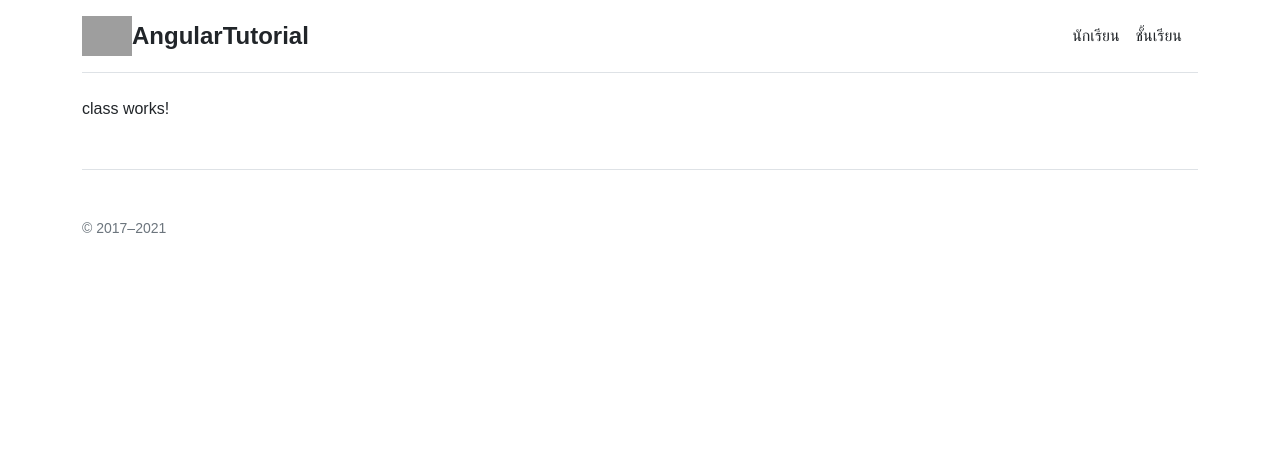
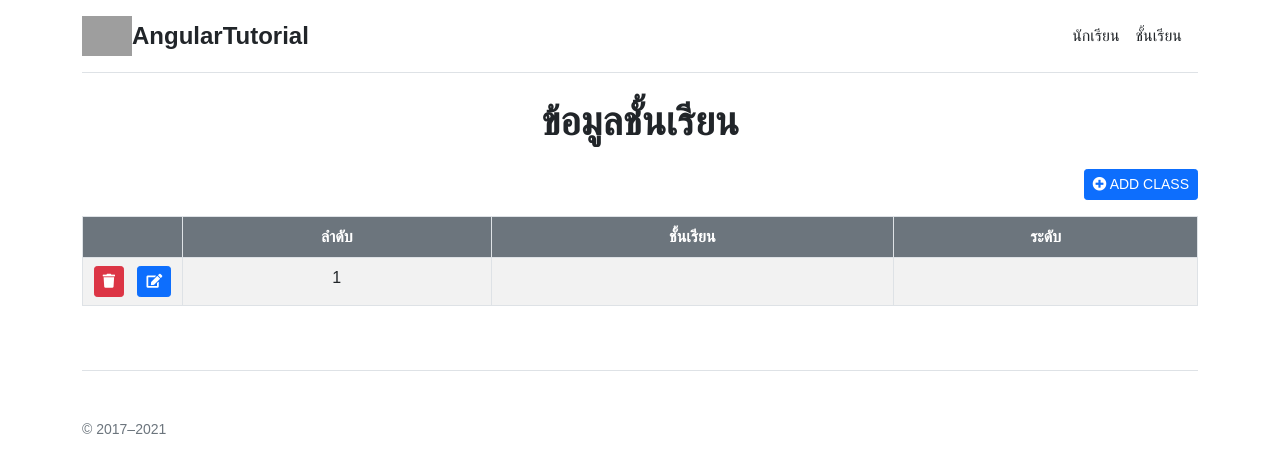
Before and after one commit to Lukmanchehdo/angularBasic, an Angular app: page /class in a window 1280 px wide. Shown: the top 472 px of the page. Built offline with nearby package versions, Linux system fonts and the light colour scheme; grey boxes are pictures that could not be loaded.

Commit message:
commit class

```diff
--- a/src/app/component/class/class.component.html
+++ b/src/app/component/class/class.component.html
@@ -1 +1,74 @@
-<p>class works!</p>
+<h2 class="display-6 text-center mb-4" style="font-weight:bold;">ข้อมูลชั้นเรียน</h2>
+<div class="table-responsive">
+    <div align="right" class="mb-3">
+        <a class="btn btn-sm btn-primary" data-bs-toggle="modal" data-bs-target="#staticBackdrop">
+            <i class="fa fa-plus-circle" aria-hidden="true"></i> ADD CLASS
+        </a>
+    </div>
+    <table class="table table-striped table-bordered table-hover">
+        <thead class="bg-secondary text-white">
+            <tr class="text-center">
+                <th scope="col" width="100px"></th>
+                <th scope="col">ลำดับ</th>
+                <th scope="col">ชั้นเรียน</th>
+                <th scope="col">ระดับ</th>
+            </tr>
+        </thead>
+        <tbody>
+            <tr>
+                <th scope="row" class="text-center">
+                    <a class="btn btn-sm btn-danger">
+                        <i class="fa fa-trash" aria-hidden="true"></i>
+                    </a>
+                    &nbsp;
+                    <a class="btn btn-sm btn-primary" data-bs-toggle="modal" data-bs-target="#staticBackdrop">
+                        <i class="fa fa-edit" aria-hidden="true"></i>
+                    </a>
+                </th>
+                <td class="text-center">1</td>
+                <td></td>
+                <td></td>
+            </tr>
+        </tbody>
+    </table>
+</div>
+
+<!-- Modal -->
+<div class="modal fade" id="staticBackdrop" data-bs-backdrop="static" data-bs-keyboard="false" tabindex="-1" aria-labelledby="staticBackdropLabel" aria-hidden="true">
+    <div class="modal-dialog">
+        <div class="modal-content">
+            <div class="modal-header bg-primary text-white">
+                <h5 class="modal-title" id="staticBackdropLabel"><i class="fa fa-pencil" aria-hidden="true"></i> ข้อมูลนักเรียน
+                </h5>
+                <button type="button" class="btn-close" data-bs-dismiss="modal" aria-label="Close"></button>
+            </div>
+            <div class="modal-body">
+                <div class="row">
+                    <div class="col-md-12">
+                        <div class="form-group mb-3">
+                            <label for="name">ชั้น</label>
+                            <input type="text" class="form-control" name="student.name" />
+                        </div>
+                    </div>
+                </div>
+                <div class="row">
+                    <div class="col-md-12">
+                        <div class="form-group mb-3">
+                            <label for="level">ระดับชั้น</label>
+                            <select class="form-select form-control" name="student.level" aria-label="Default select example">
+                              <option>select</option>
+                              <option value="primary">ประถมศึกษา</option>
+                              <option value="secondary">มัธยมศึกษา</option>
+                            </select>
+                        </div>
+                    </div>
+                </div>
+            </div>
+            <div class="modal-footer">
+                <button type="button" class="btn btn-secondary" data-bs-dismiss="modal">ออก</button>
+                <button type="button" class="btn btn-primary" data-bs-dismiss="modal"><i class="fa fa-check"
+            aria-hidden="true"></i> บันทึก</button>
+            </div>
+        </div>
+    </div>
+</div>
--- a/src/app/component/class/class.component.ts
+++ b/src/app/component/class/class.component.ts
@@ -1,4 +1,6 @@
 import { Component, OnInit } from '@angular/core';
+import { HttpClient } from '@angular/common/http';
+import { ShareService } from '../../ShareService';
 
 @Component({
   selector: 'app-class',
@@ -7,7 +9,7 @@ import { Component, OnInit } from '@angular/core';
 })
 export class ClassComponent implements OnInit {
 
-  constructor() { }
+  constructor(private http: HttpClient, private shareService: ShareService) { }
 
   ngOnInit(): void {
   }
--- a/src/app/component/student/student.component.ts
+++ b/src/app/component/student/student.component.ts
@@ -48,6 +48,15 @@ export class StudentComponent implements OnInit {
     this.http.post(path, this.student).subscribe((res: any) => {
       this.students = res.student
       alert(res.message)
+      this.student = {
+        id: null,
+        name: null,
+        email: null,
+        mobile: null,
+        age: null,
+        gender: null,
+        address_info: null
+      };
       this.loade();
       // console.log(this.students);
     });
```
